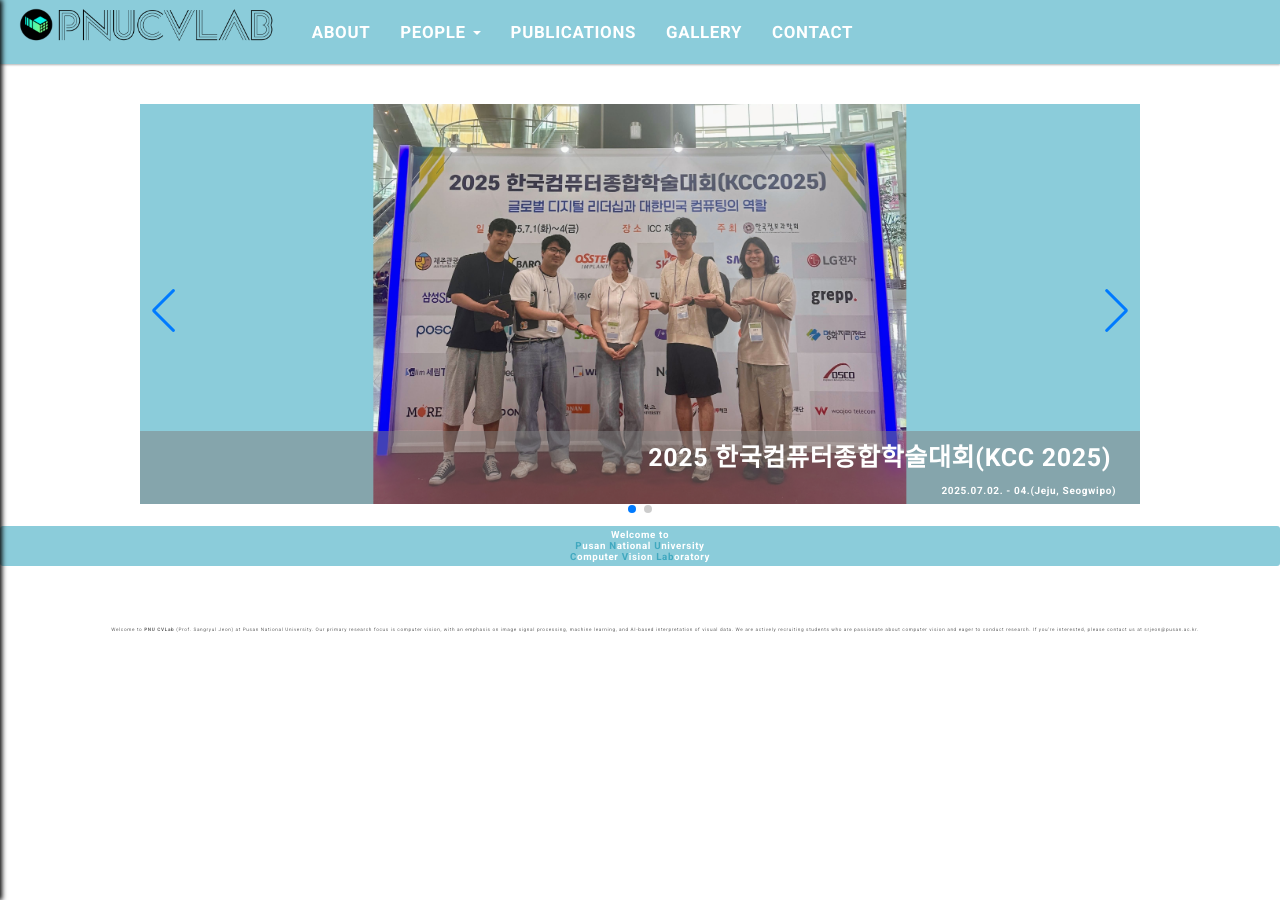
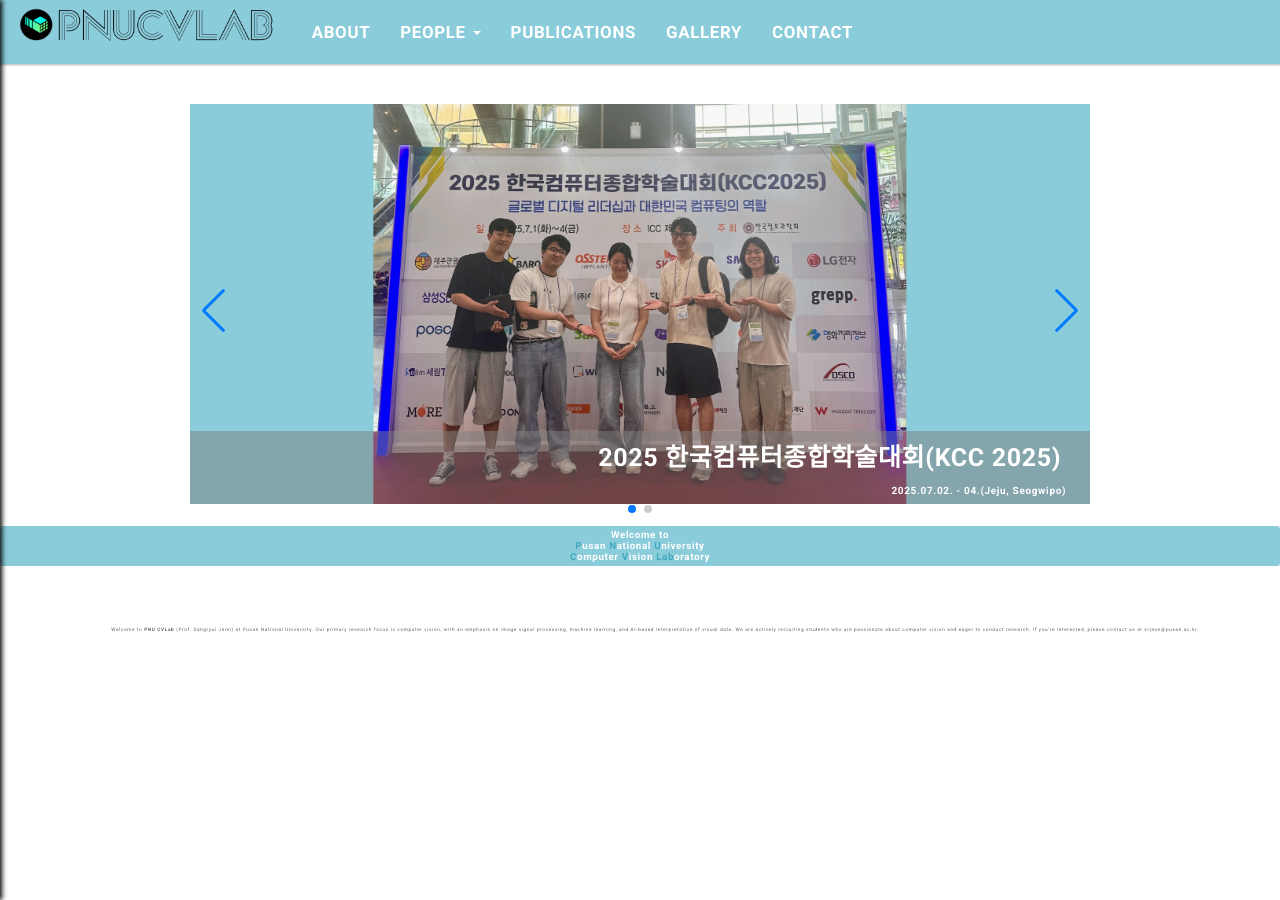
Before and after one commit to pnucvlab/pnucvlab.github.io, a Jekyll site: the page built from index.html, in a window 1280 px wide. Built offline with Jekyll 4.4.1, drawn with Linux system fonts in a browser that asks for light colours; the list of posts is cut into pages by our own code.

Commit message:
edit notice

```diff
--- a/assets/css/main.css
+++ b/assets/css/main.css
@@ -70,8 +70,8 @@ body {
   }
 
   .notice-slider-container {
-	width: 80vw;
-	max-width: 1000px;
+	width: 85vw;
+	max-width: 900px;
 	margin: 0 auto 1em;
   }
 
```
